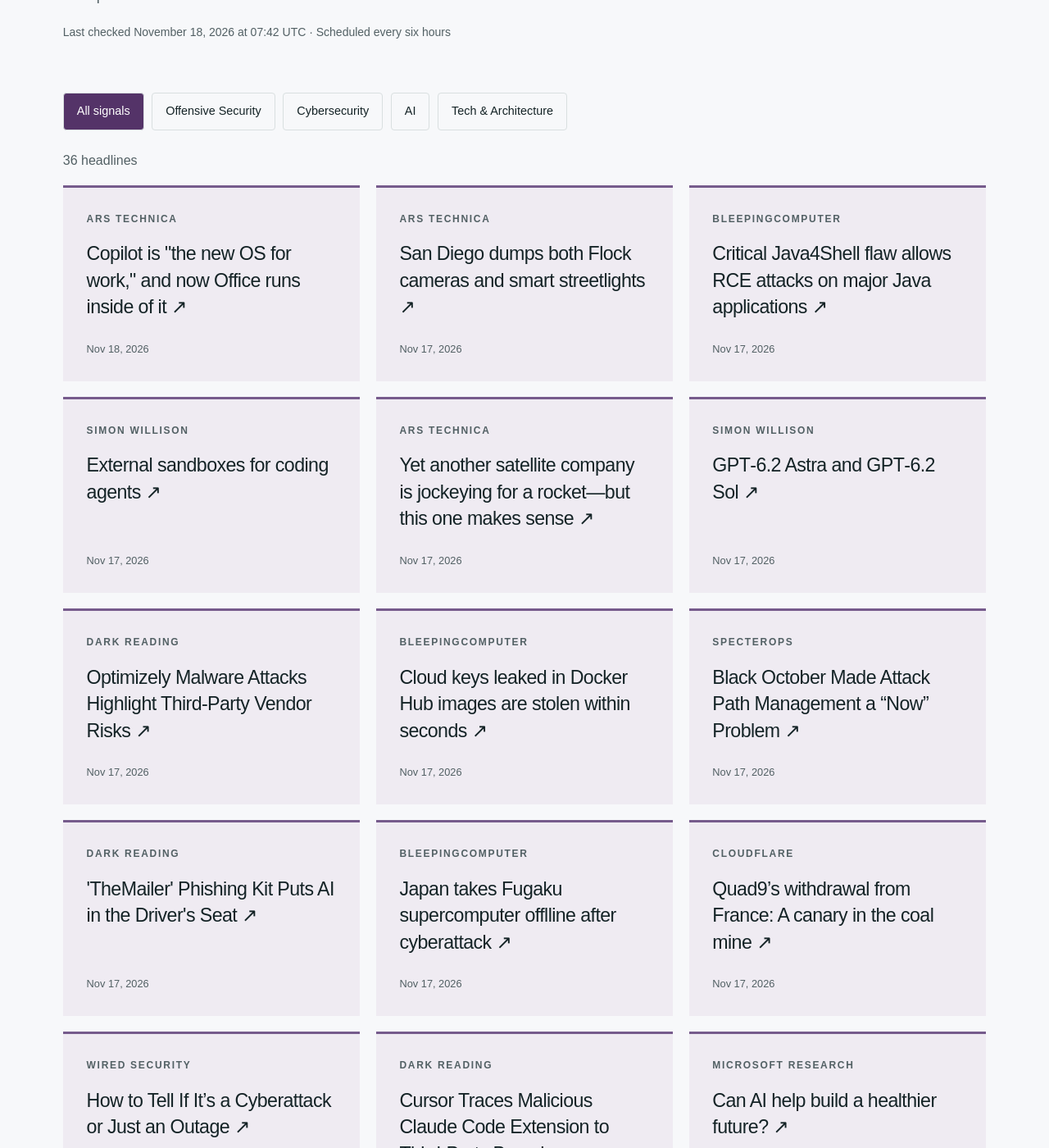
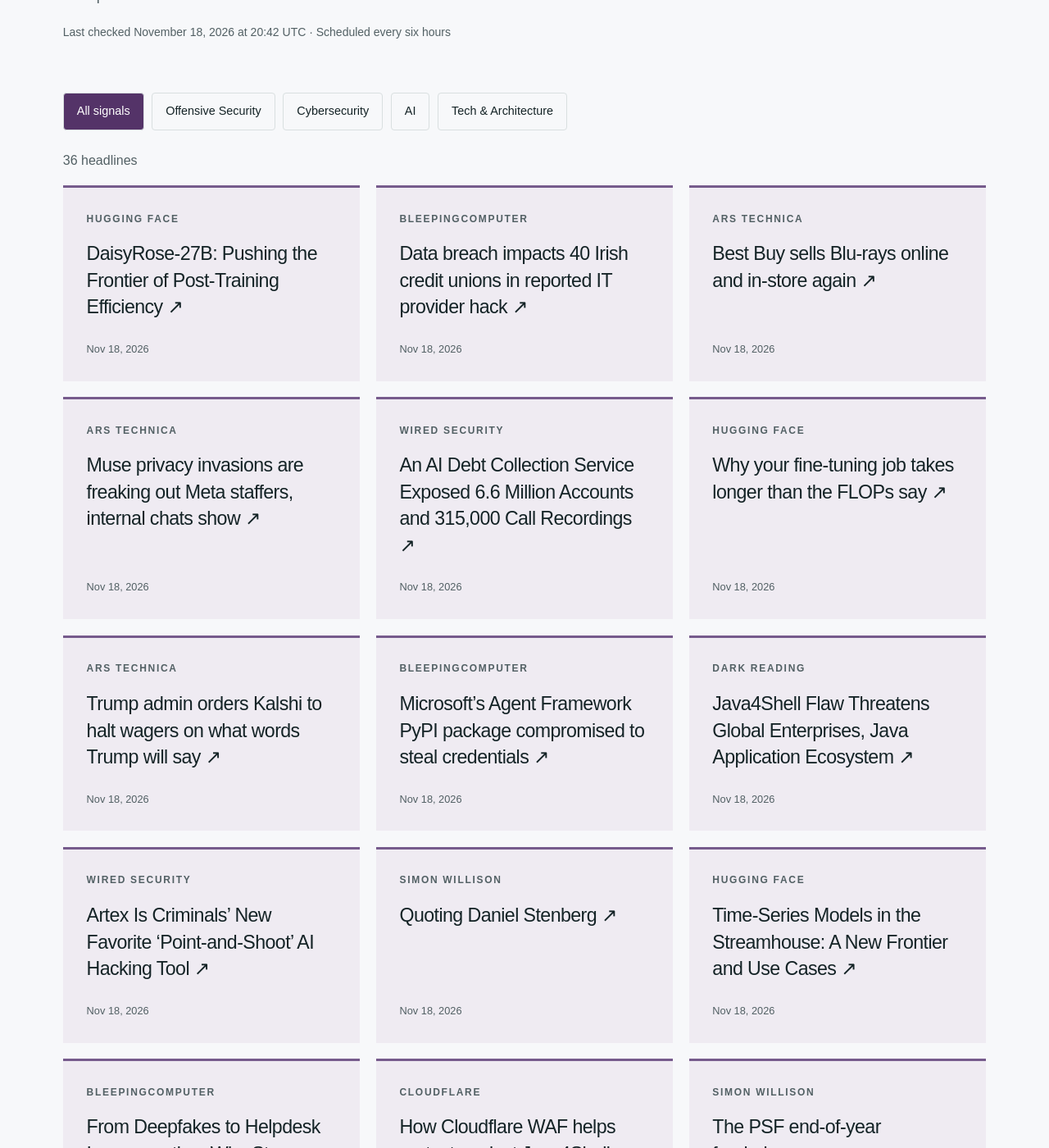
Before and after one commit to hntk/hntk.github.io, a Jekyll site: the page built from news/index.html, in a window 1280 px wide and 1400 px high, scrolled down 375 px. Shown: the whole window at 82% size. Built offline with Jekyll 4.4.1, drawn with Linux system fonts in a browser that asks for light colours; some of the changed text lies outside the part shown.

Commit message:
Refresh News and Signals

```diff
--- a/_data/news.json
+++ b/_data/news.json
@@ -1,50 +1,162 @@
 {
-  "updated": "2026-11-18T07:42:35.204536+00:00",
+  "updated": "2026-11-18T20:42:29.154301+00:00",
   "items": [
     {
-      "title": "Copilot is \"the new OS for work,\" and now Office runs inside of it",
-      "url": "https://arstechnica.com/gadgets/2026/11/microsoft-calls-copilot-the-new-os-for-work-at-ignite-keynote/",
-      "published": "2026-11-18T00:27:29+00:00",
+      "title": "DaisyRose-27B: Pushing the Frontier of Post-Training Efficiency",
+      "url": "https://huggingface.co/blog/RadixArk/daisyrose-27b-pushing-the-frontier-of-post-trainin",
+      "published": "2026-11-18T19:54:56+00:00",
+      "source": "Hugging Face",
+      "source_id": "hugging-face",
+      "category": "ai"
+    },
+    {
+      "title": "Data breach impacts 40 Irish credit unions in reported IT provider hack",
+      "url": "https://www.bleepingcomputer.com/news/security/data-breach-impacts-40-irish-credit-unions-in-reported-it-provider-hack/",
+      "published": "2026-11-18T19:39:33+00:00",
+      "source": "BleepingComputer",
+      "source_id": "bleepingcomputer",
+      "category": "cybersecurity"
+    },
+    {
+      "title": "Best Buy sells Blu-rays online and in-store again",
+      "url": "https://arstechnica.com/gadgets/2026/11/best-buy-sells-blu-rays-again-after-quitting-the-business-in-2024/",
+      "published": "2026-11-18T19:31:17+00:00",
       "source": "Ars Technica",
       "source_id": "ars-technica",
       "category": "tech-architecture"
     },
     {
-      "title": "San Diego dumps both Flock cameras and smart streetlights",
-      "url": "https://arstechnica.com/tech-policy/2026/11/san-diego-dumps-both-flock-cameras-and-smart-streetlights/",
-      "published": "2026-11-17T23:09:09+00:00",
+      "title": "Muse privacy invasions are freaking out Meta staffers, internal chats show",
+      "url": "https://arstechnica.com/tech-policy/2026/11/muse-privacy-invasions-are-freaking-out-meta-staffers-internal-chats-show/",
+      "published": "2026-11-18T19:19:33+00:00",
       "source": "Ars Technica",
       "source_id": "ars-technica",
       "category": "tech-architecture"
     },
     {
-      "title": "Critical Java4Shell flaw allows RCE attacks on major Java applications",
-      "url": "https://www.bleepingcomputer.com/news/security/critical-java4shell-flaw-allows-rce-attacks-on-major-java-applications/",
-      "published": "2026-11-17T23:04:21+00:00",
+      "title": "An AI Debt Collection Service Exposed 6.6 Million Accounts and 315,000 Call Recordings",
+      "url": "https://www.wired.com/story/ai-debt-collection-service-exposed-66-million-accounts-and-315000-call-recordings/",
+      "published": "2026-11-18T19:00:00+00:00",
+      "source": "WIRED Security",
+      "source_id": "wired",
+      "category": "cybersecurity"
+    },
+    {
+      "title": "Why your fine-tuning job takes longer than the FLOPs say",
+      "url": "https://huggingface.co/blog/Dharma-AI/predicting-fine-tuning-time",
+      "published": "2026-11-18T18:53:43+00:00",
+      "source": "Hugging Face",
+      "source_id": "hugging-face",
+      "category": "ai"
+    },
+    {
+      "title": "Trump admin orders Kalshi to halt wagers on what words Trump will say",
+      "url": "https://arstechnica.com/tech-policy/2026/11/trump-admin-orders-kalshi-to-halt-wagers-on-what-words-trump-will-say/",
+      "published": "2026-11-18T18:46:08+00:00",
+      "source": "Ars Technica",
+      "source_id": "ars-technica",
+      "category": "tech-architecture"
+    },
+    {
+      "title": "Microsoft’s Agent Framework PyPI package compromised to steal credentials",
+      "url": "https://www.bleepingcomputer.com/news/security/microsofts-agent-framework-pypi-package-compromised-to-steal-credentials/",
+      "published": "2026-11-18T16:58:42+00:00",
       "source": "BleepingComputer",
       "source_id": "bleepingcomputer",
+      "category": "cybersecurity"
+    },
+    {
+      "title": "Java4Shell Flaw Threatens Global Enterprises, Java Application Ecosystem",
+      "url": "https://www.darkreading.com/vulnerabilities-threats/java4shell-flaw-threatens-global-java-application-ecosystem",
+      "published": "2026-11-18T16:54:52+00:00",
+      "source": "Dark Reading",
+      "source_id": "dark-reading",
+      "category": "cybersecurity"
+    },
+    {
+      "title": "Artex Is Criminals’ New Favorite ‘Point-and-Shoot’ AI Hacking Tool",
+      "url": "https://www.wired.com/story/artex-ai-hacking-tools/",
+      "published": "2026-11-18T16:35:24+00:00",
+      "source": "WIRED Security",
+      "source_id": "wired",
+      "category": "cybersecurity"
+    },
+    {
+      "title": "Quoting Daniel Stenberg",
+      "url": "https://simonwillison.net/2026/Nov/18/daniel-stenberg/",
+      "published": "2026-11-18T15:58:27+00:00",
+      "source": "Simon Willison",
+      "source_id": "simon-willison",
+      "category": "ai"
+    },
+    {
+      "title": "Time-Series Models in the Streamhouse: A New Frontier and Use Cases",
+      "url": "https://huggingface.co/blog/ibm-research/time-series-powered-streamhouse",
+      "published": "2026-11-18T15:00:23+00:00",
+      "source": "Hugging Face",
+      "source_id": "hugging-face",
+      "category": "ai"
+    },
+    {
+      "title": "From Deepfakes to Helpdesk Impersonation: Why Stronger Verification Matters",
+      "url": "https://www.bleepingcomputer.com/news/security/from-deepfakes-to-helpdesk-impersonation-why-stronger-verification-matters/",
+      "published": "2026-11-18T15:00:10+00:00",
+      "source": "BleepingComputer",
+      "source_id": "bleepingcomputer",
+      "category": "cybersecurity"
+    },
+    {
+      "title": "How Cloudflare WAF helps protect against Java4Shell (CVE-2026-114938)",
+      "url": "https://blog.cloudflare.com/java4shell-waf-protection/",
+      "published": "2026-11-18T14:52:10+00:00",
+      "source": "Cloudflare",
+      "source_id": "cloudflare",
+      "category": "tech-architecture"
+    },
+    {
+      "title": "The PSF end-of-year fundraiser",
+      "url": "https://simonwillison.net/2026/Nov/18/psf-end-of-year-fundraiser/",
+      "published": "2026-11-18T14:44:48+00:00",
+      "source": "Simon Willison",
+      "source_id": "simon-willison",
+      "category": "ai"
+    },
+    {
+      "title": "Achieving the impossible: XSS in innerHTML without equals",
+      "url": "https://portswigger.net/research/achieving-the-impossible-xss-in-innerhtml-without-equals",
+      "published": "2026-11-18T14:39:45+00:00",
+      "source": "PortSwigger Research",
+      "source_id": "portswigger",
+      "category": "offensive-security"
+    },
+    {
+      "title": "NVIDIA RTX Spark Compact Desktops Out Now",
+      "url": "https://blogs.nvidia.com/blog/rtx-spark-desktop-local-ai-available-now/",
+      "published": "2026-11-18T14:00:31+00:00",
+      "source": "NVIDIA",
+      "source_id": "nvidia",
+      "category": "ai"
+    },
+    {
+      "title": "Major Brazilian Signature Apps Enable RCE & Fraud",
+      "url": "https://www.darkreading.com/vulnerabilities-threats/major-brazilian-signature-app-rce-fraud",
+      "published": "2026-11-18T14:00:00+00:00",
+      "source": "Dark Reading",
+      "source_id": "dark-reading",
+      "category": "cybersecurity"
+    },
+    {
+      "title": "France Is Blaming Iran for the Fridge Cyberattack",
+      "url": "https://www.schneier.com/blog/archives/2026/11/france-is-blaming-iran-for-the-fridge-cyberattack.html",
+      "published": "2026-11-18T12:05:35+00:00",
+      "source": "Schneier on Security",
+      "source_id": "schneier",
       "category": "cybersecurity"
     },
     {
       "title": "External sandboxes for coding agents",
       "url": "https://simonwillison.net/2026/Nov/17/external-sandboxes-for-coding-agents/",
       "published": "2026-11-17T22:52:29+00:00",
-      "source": "Simon Willison",
-      "source_id": "simon-willison",
-      "category": "ai"
-    },
-    {
-      "title": "Yet another satellite company is jockeying for a rocket—but this one makes sense",
-      "url": "https://arstechnica.com/space/2026/11/yet-another-satellite-company-is-jockeying-for-a-rocket-but-this-one-makes-sense/",
-      "published": "2026-11-17T22:44:46+00:00",
-      "source": "Ars Technica",
-      "source_id": "ars-technica",
-      "category": "tech-architecture"
-    },
-    {
-      "title": "GPT‑6.2 Astra and GPT‑6.2 Sol",
-      "url": "https://simonwillison.net/2026/Nov/17/gpt62-astra-and-sol/",
-      "published": "2026-11-17T22:38:52+00:00",
       "source": "Simon Willison",
       "source_id": "simon-willison",
       "category": "ai"
@@ -58,36 +170,12 @@
       "category": "cybersecurity"
     },
     {
-      "title": "Cloud keys leaked in Docker Hub images are stolen within seconds",
-      "url": "https://www.bleepingcomputer.com/news/security/cloud-keys-leaked-in-docker-hub-images-are-stolen-within-seconds/",
-      "published": "2026-11-17T21:27:17+00:00",
-      "source": "BleepingComputer",
-      "source_id": "bleepingcomputer",
-      "category": "cybersecurity"
-    },
-    {
       "title": "Black October Made Attack Path Management a “Now” Problem",
       "url": "https://specterops.io/blog/2026/11/17/attack-path-management-black-october/",
       "published": "2026-11-17T21:13:56+00:00",
       "source": "SpecterOps",
       "source_id": "specterops",
       "category": "offensive-security"
-    },
-    {
-      "title": "'TheMailer' Phishing Kit Puts AI in the Driver's Seat",
-      "url": "https://www.darkreading.com/perimeter/themailer-phishing-kit-ai-drivers-seat",
-      "published": "2026-11-17T20:58:13+00:00",
-      "source": "Dark Reading",
-      "source_id": "dark-reading",
-      "category": "cybersecurity"
-    },
-    {
-      "title": "Japan takes Fugaku supercomputer offlline after cyberattack",
-      "url": "https://www.bleepingcomputer.com/news/security/japan-takes-fugaku-supercomputer-offlline-after-cyberattack/",
-      "published": "2026-11-17T20:51:21+00:00",
-      "source": "BleepingComputer",
-      "source_id": "bleepingcomputer",
-      "category": "cybersecurity"
     },
     {
       "title": "Quad9’s withdrawal from France: A canary in the coal mine",
@@ -106,27 +194,11 @@
       "category": "cybersecurity"
     },
     {
-      "title": "Cursor Traces Malicious Claude Code Extension to Third-Party Breach",
-      "url": "https://www.darkreading.com/application-security/cursor-malicious-claude-code-extension-third-party-breach",
-      "published": "2026-11-17T18:38:37+00:00",
-      "source": "Dark Reading",
-      "source_id": "dark-reading",
-      "category": "cybersecurity"
-    },
-    {
       "title": "Can AI help build a healthier future?",
       "url": "https://www.microsoft.com/en-us/research/podcast/can-ai-help-build-a-healthier-future/",
       "published": "2026-11-17T16:52:17+00:00",
       "source": "Microsoft Research",
       "source_id": "microsoft-research",
-      "category": "ai"
-    },
-    {
-      "title": "Running the full server-side Datasette Python app in the browser with service workers and Pyodide",
-      "url": "https://simonwillison.net/2026/Nov/17/datasette-lite/",
-      "published": "2026-11-17T16:48:33+00:00",
-      "source": "Simon Willison",
-      "source_id": "simon-willison",
       "category": "ai"
     },
     {
@@ -154,22 +226,6 @@
       "category": "ai"
     },
     {
-      "title": "The Bank Outage May Have Nothing to Do With Your Bank",
-      "url": "https://www.wired.com/story/jpmorganchase-bank-outage-oh-come-on/",
-      "published": "2026-11-16T21:45:45+00:00",
-      "source": "WIRED Security",
-      "source_id": "wired",
-      "category": "cybersecurity"
-    },
-    {
-      "title": "How the World’s Most Advanced AI Infrastructure Supply Chain Invents the Future",
-      "url": "https://blogs.nvidia.com/blog/ai-infrastructure-supply-chain/",
-      "published": "2026-11-16T20:00:37+00:00",
-      "source": "NVIDIA",
-      "source_id": "nvidia",
-      "category": "ai"
-    },
-    {
       "title": "TokenEconomizer: Learning from Experience to Make AI Coding Agents More Efficient",
       "url": "https://www.microsoft.com/en-us/research/blog/tokeneconomizer-learning-from-experience-to-make-ai-coding-agents-more-efficient/",
       "published": "2026-11-16T17:01:35+00:00",
@@ -186,60 +242,12 @@
       "category": "cybersecurity"
     },
     {
-      "title": "Hugging Face and OpenRouter join forces to make open-weight models easy to run",
-      "url": "https://huggingface.co/blog/openrouter",
-      "published": "2026-11-16T00:00:00+00:00",
-      "source": "Hugging Face",
-      "source_id": "hugging-face",
-      "category": "ai"
-    },
-    {
-      "title": "Upcoming Speaking Engagements",
-      "url": "https://www.schneier.com/blog/archives/2026/11/upcoming-speaking-engagements-62.html",
-      "published": "2026-11-14T17:02:39+00:00",
-      "source": "Schneier on Security",
-      "source_id": "schneier",
-      "category": "cybersecurity"
-    },
-    {
-      "title": "Beware the New AI-Fueled Ransomware Boom",
-      "url": "https://www.wired.com/story/beware-the-new-ai-fueled-ransomware-boom/",
-      "published": "2026-11-14T13:00:00+00:00",
-      "source": "WIRED Security",
-      "source_id": "wired",
-      "category": "cybersecurity"
-    },
-    {
       "title": "Kitesurf is now open source",
       "url": "https://blog.cloudflare.com/kitesurf-open-source/",
       "published": "2026-11-13T20:20:21+00:00",
       "source": "Cloudflare",
       "source_id": "cloudflare",
       "category": "tech-architecture"
-    },
-    {
-      "title": "Adapting to AI penetration testing orchestrators: The Modern Security Model",
-      "url": "https://blog.cloudflare.com/adapting-to-ai-penetration-testing-orchestrators/",
-      "published": "2026-11-13T19:26:07+00:00",
-      "source": "Cloudflare",
-      "source_id": "cloudflare",
-      "category": "tech-architecture"
-    },
-    {
-      "title": "Build a Robot Pick-and-Place Simulation with SimReady Assets",
-      "url": "https://huggingface.co/blog/nvidia/simready-assets-robot-pick-and-place",
-      "published": "2026-11-13T18:00:39+00:00",
-      "source": "Hugging Face",
-      "source_id": "hugging-face",
-      "category": "ai"
-    },
-    {
-      "title": "XYBench: Helping with the problem behind the question",
-      "url": "https://huggingface.co/blog/allenai/xybench",
-      "published": "2026-11-13T17:02:35+00:00",
-      "source": "Hugging Face",
-      "source_id": "hugging-face",
-      "category": "ai"
     },
     {
       "title": "Microsoft Research Focus – Edition #98",
@@ -280,14 +288,6 @@
       "source": "Trail of Bits",
       "source_id": "trail-of-bits",
       "category": "offensive-security"
-    },
-    {
-      "title": "Making HTTP header injection critical with one prompt",
-      "url": "https://portswigger.net/research/making-http-header-injection-critical-with-one-prompt",
-      "published": "2026-11-04T15:12:29+00:00",
-      "source": "PortSwigger Research",
-      "source_id": "portswigger",
-      "category": "offensive-security"
     }
   ],
   "sources": [
@@ -295,79 +295,79 @@
       "id": "ars-technica",
       "name": "Ars Technica",
       "status": "ok",
-      "last_success": "2026-11-18T07:42:35.204536+00:00"
+      "last_success": "2026-11-18T20:42:29.154301+00:00"
     },
     {
       "id": "bleepingcomputer",
       "name": "BleepingComputer",
       "status": "ok",
-      "last_success": "2026-11-18T07:42:35.204536+00:00"
+      "last_success": "2026-11-18T20:42:29.154301+00:00"
     },
     {
       "id": "cloudflare",
       "name": "Cloudflare",
       "status": "ok",
-      "last_success": "2026-11-18T07:42:35.204536+00:00"
+      "last_success": "2026-11-18T20:42:29.154301+00:00"
     },
     {
       "id": "dark-reading",
       "name": "Dark Reading",
       "status": "ok",
-      "last_success": "2026-11-18T07:42:35.204536+00:00"
+      "last_success": "2026-11-18T20:42:29.154301+00:00"
     },
     {
       "id": "hugging-face",
       "name": "Hugging Face",
       "status": "ok",
-      "last_success": "2026-11-18T07:42:35.204536+00:00"
+      "last_success": "2026-11-18T20:42:29.154301+00:00"
     },
     {
       "id": "microsoft-research",
       "name": "Microsoft Research",
       "status": "ok",
-      "last_success": "2026-11-18T07:42:35.204536+00:00"
+      "last_success": "2026-11-18T20:42:29.154301+00:00"
     },
     {
       "id": "nvidia",
       "name": "NVIDIA",
       "status": "ok",
-      "last_success": "2026-11-18T07:42:35.204536+00:00"
+      "last_success": "2026-11-18T20:42:29.154301+00:00"
     },
     {
       "id": "portswigger",
       "name": "PortSwigger Research",
       "status": "ok",
-      "last_success": "2026-11-18T07:42:35.204536+00:00"
+      "last_success": "2026-11-18T20:42:29.154301+00:00"
     },
     {
       "id": "schneier",
       "name": "Schneier on Security",
       "status": "ok",
-      "last_success": "2026-11-18T07:42:35.204536+00:00"
+      "last_success": "2026-11-18T20:42:29.154301+00:00"
     },
     {
       "id": "simon-willison",
       "name": "Simon Willison",
       "status": "ok",
-      "last_success": "2026-11-18T07:42:35.204536+00:00"
+      "last_success": "2026-11-18T20:42:29.154301+00:00"
     },
     {
       "id": "specterops",
       "name": "SpecterOps",
       "status": "ok",
-      "last_success": "2026-11-18T07:42:35.204536+00:00"
+      "last_success": "2026-11-18T20:42:29.154301+00:00"
     },
     {
       "id": "trail-of-bits",
       "name": "Trail of Bits",
       "status": "ok",
-      "last_success": "2026-11-18T07:42:35.204536+00:00"
+      "last_success": "2026-11-18T20:42:29.154301+00:00"
     },
     {
       "id": "wired",
       "name": "WIRED Security",
       "status": "ok",
-      "last_success": "2026-11-18T07:42:35.204536+00:00"
+      "last_success": "2026-11-18T20:42:29.154301+00:00"
     }
   ]
 }
```
